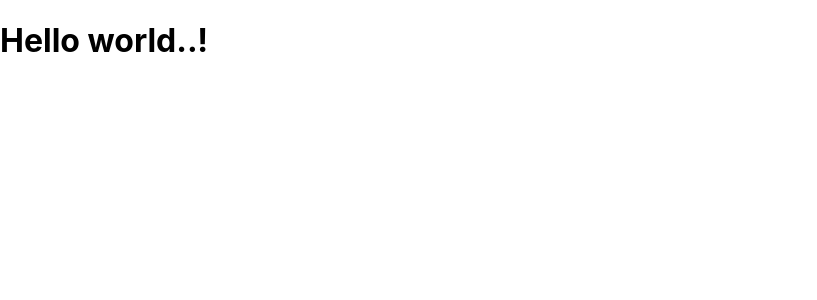
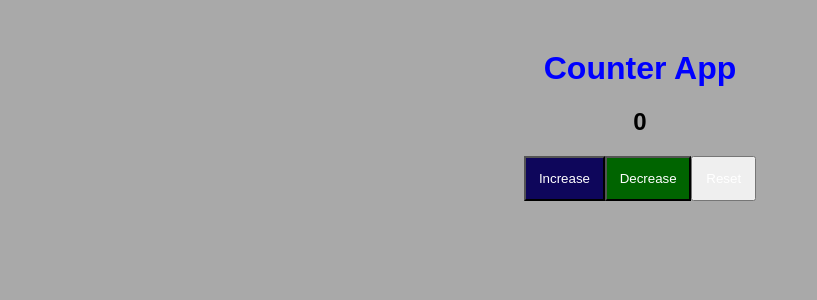
Before and after one commit to bhavanaorionik/my-app, a React (Create React App) app: page / in a window 1280 px wide. Shown: the top 300 px of the page, without its empty margins (0-817 px from the left). Built offline with nearby package versions, Linux system fonts and the light colour scheme.

Commit message:
making counter app

```diff
--- a/src/App.css
+++ b/src/App.css
@@ -36,3 +36,30 @@
     transform: rotate(360deg);
   }
 }
+body{
+  background-color: darkgray;
+  font-family: sans-serif;
+
+}
+button{
+  padding: 1%;
+  width: 10;
+  color: white;
+
+}
+button:hover {
+  opacity: 10;
+
+}
+.Increase{
+  background-color:rgb(14, 6, 91);
+
+
+}
+.Decrease{
+  background-color: darkgreen;
+
+}
+.reset{
+
+}
--- a/src/App.js
+++ b/src/App.js
@@ -1,8 +1,30 @@
-const App = () =>{
+//const App = () =>{
+ // return(
+   // <div>
+     // <h1>Hello world..!</h1>
+    //</div>
+  //)
+//}
+import React,{useState} from "react";
+import "./App.css";
+
+function App(){
+  const[count,setCount] = useState(0);
+
   return(
-    <div>
-      <h1>Hello world..!</h1>
+    <div style={{textAlign: "center", marginTop: "50px"}}>
+      <h1 style={{color: "blue"}}>Counter App</h1>
+      <h2>{count}</h2>
+
+      <button className="Increase" onClick={() => setCount(count + 1)}>
+        Increase
+      </button>
+      <button  className="Decrease" onClick={() => setCount(count - 1)}>
+        Decrease
+      </button>
+      <button onClick={() => setCount(0)}>Reset</button>
+
     </div>
-  )
+  );
 }
 export default App;
```
